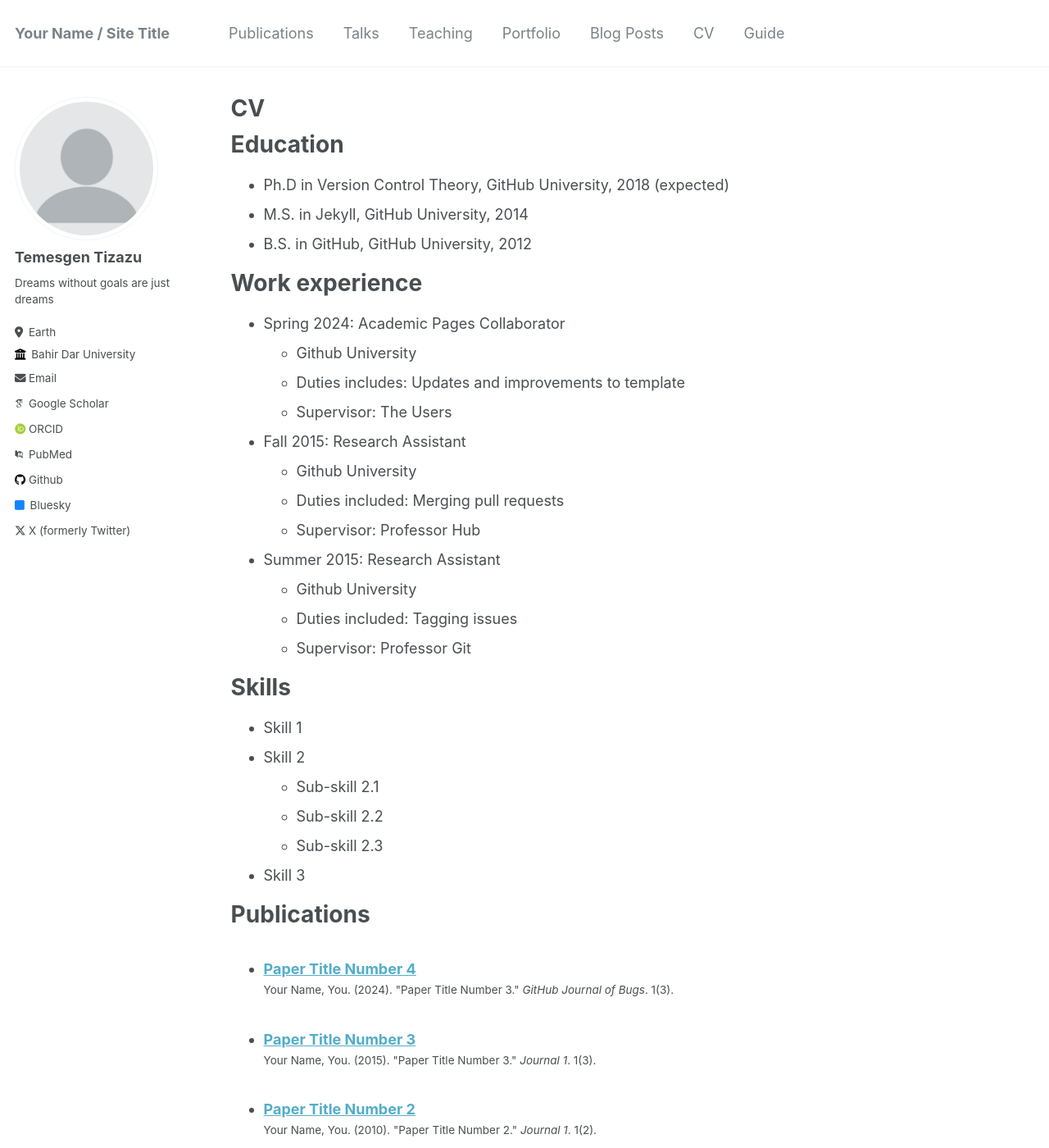
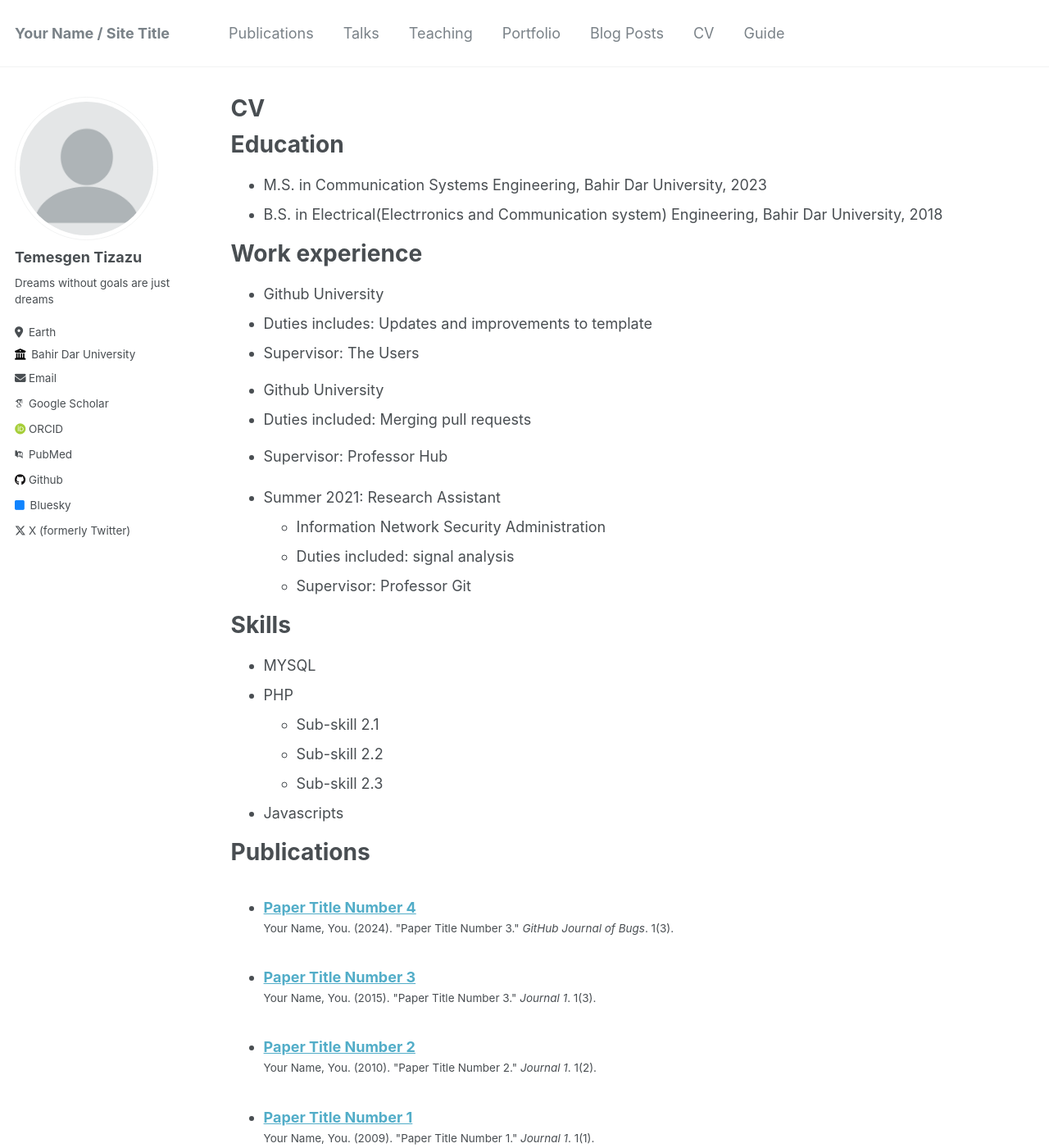
Before and after one commit to temetiza/temetiza.github.io, a Jekyll site: the page built from _pages/cv.md, in a window 1280 px wide and 1400 px high. Shown: the whole window at 82% size. Built offline with Jekyll 4.4.1, drawn with Linux system fonts in a browser that asks for light colours; some web fonts are replaced.

Commit message:
mygithubwebsite

```diff
--- a/_pages/cv.md
+++ b/_pages/cv.md
@@ -11,35 +11,34 @@ redirect_from:
 
 Education
 ======
-* Ph.D in Version Control Theory, GitHub University, 2018 (expected)
-* M.S. in Jekyll, GitHub University, 2014
-* B.S. in GitHub, GitHub University, 2012
+* M.S. in Communication Systems Engineering, Bahir Dar University, 2023
+* B.S. in Electrical(Electrronics and Communication system) Engineering, Bahir Dar University, 2018
 
 Work experience
 ======
-* Spring 2024: Academic Pages Collaborator
+<!-- * Spring 2024: Academic Pages Collaborator -->
   * Github University
   * Duties includes: Updates and improvements to template
   * Supervisor: The Users
 
-* Fall 2015: Research Assistant
+<!-- * Fall 2015: Research Assistant -->
   * Github University
   * Duties included: Merging pull requests
   * Supervisor: Professor Hub
 
-* Summer 2015: Research Assistant
-  * Github University
-  * Duties included: Tagging issues
+* Summer 2021: Research Assistant
+  * Information Network Security Administration
+  * Duties included: signal analysis
   * Supervisor: Professor Git
 
 Skills
 ======
-* Skill 1
-* Skill 2
+* MYSQL
+* PHP
   * Sub-skill 2.1
   * Sub-skill 2.2
   * Sub-skill 2.3
-* Skill 3
+* Javascripts
 
 Publications
 ======
```
